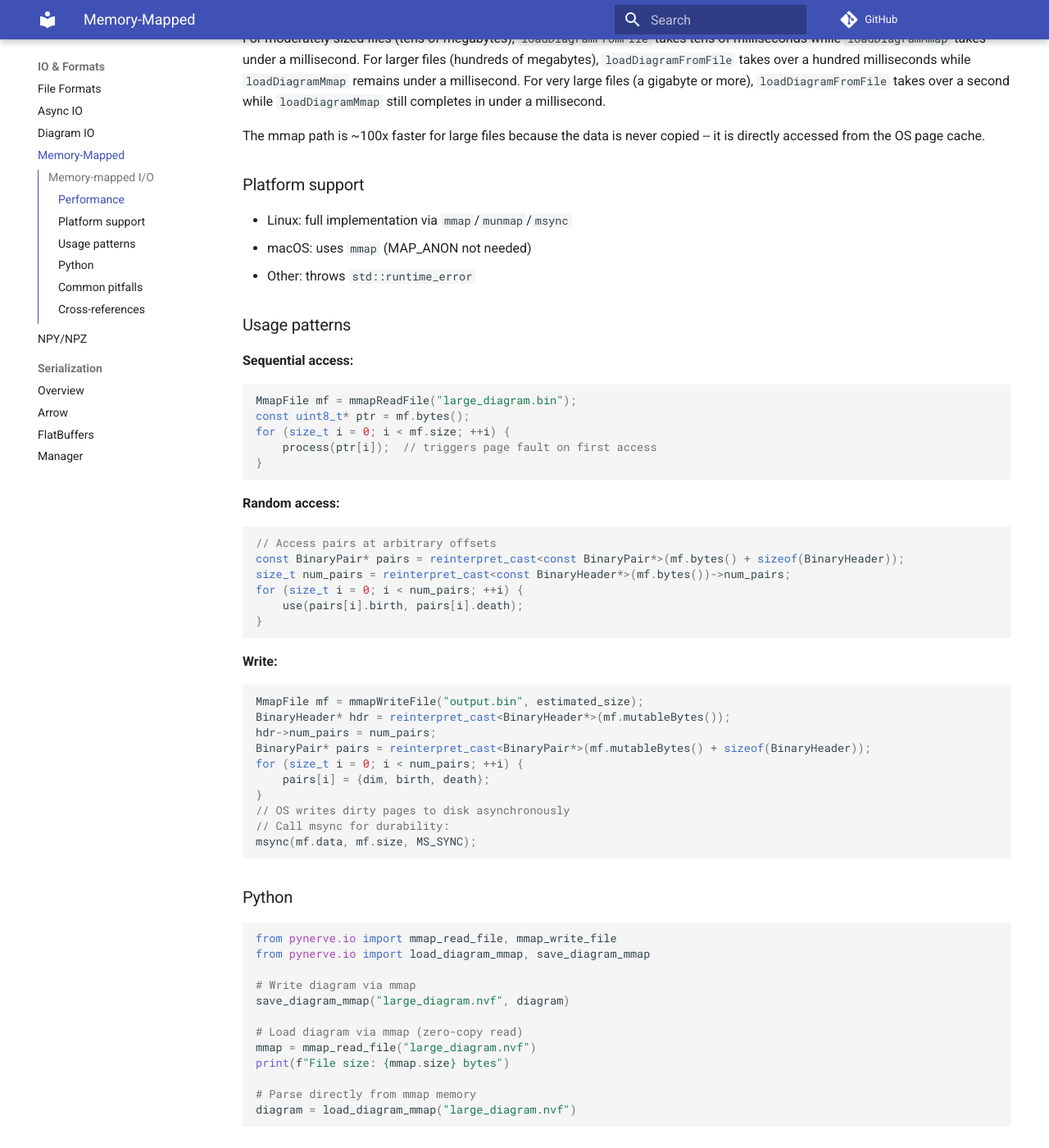
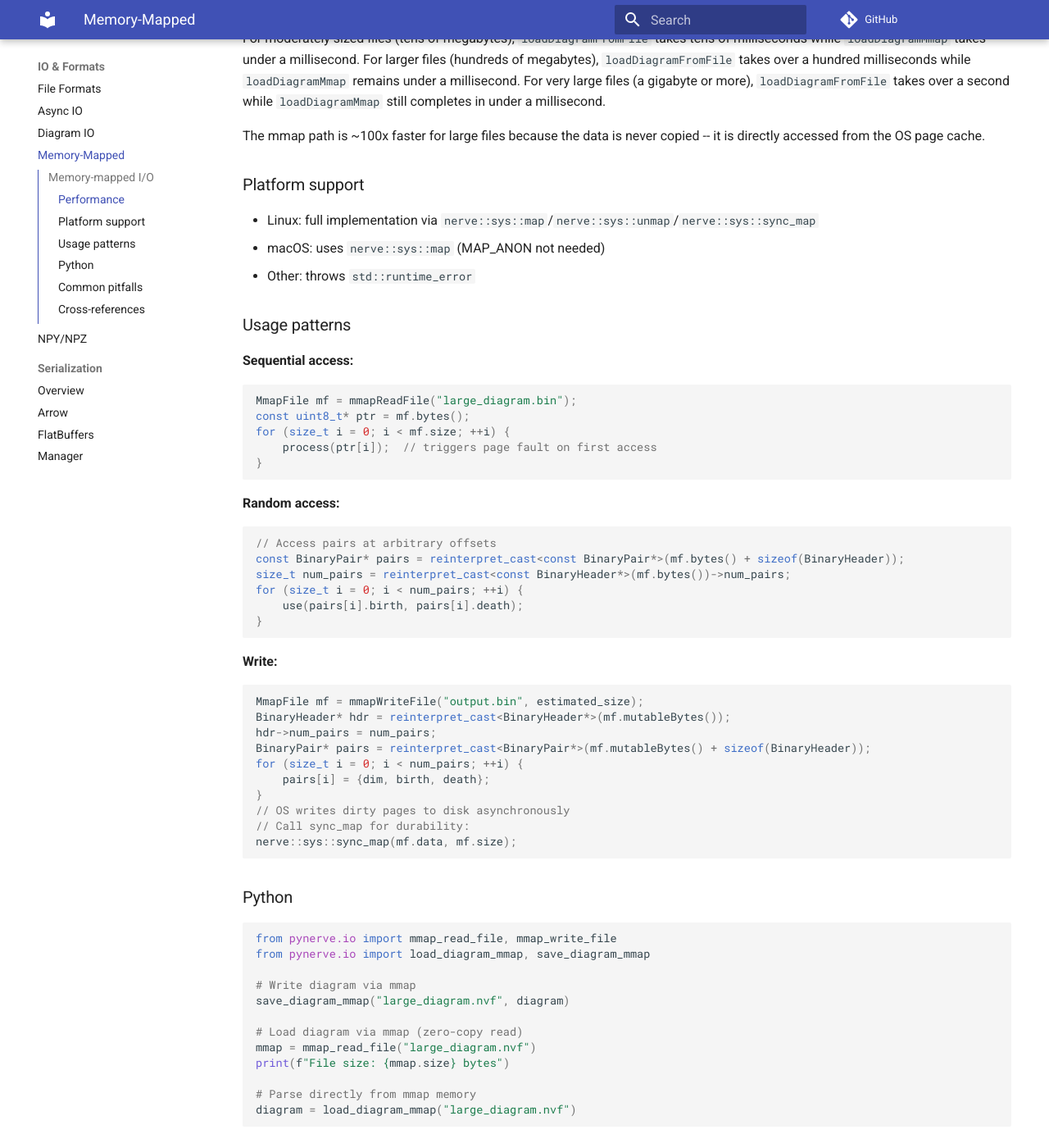
Before and after one commit to LSU-ATHENA/Pynerve, an MkDocs documentation site: the page built from doc/io/mmap.md, in a window 1280 px wide and 1400 px high, scrolled down 1098 px. Shown: the whole window at 82% size. Built offline with MkDocs 1.6.1 and Material for MkDocs 9.7.7, drawn with Linux system fonts in a browser that asks for light colours; comment, search, counter and statistics services are not loaded.

````diff
--- a/doc/io/mmap.md
+++ b/doc/io/mmap.md
@@ -55,8 +55,8 @@ copied -- it is directly accessed from the OS page cache.
 
 ### Platform support
 
-- Linux: full implementation via `mmap`/`munmap`/`msync`
-- macOS: uses `mmap` (MAP_ANON not needed)
+- Linux: full implementation via `nerve::sys::map`/`nerve::sys::unmap`/`nerve::sys::sync_map`
+- macOS: uses `nerve::sys::map` (MAP_ANON not needed)
 - Other: throws `std::runtime_error`
 
 
@@ -91,8 +91,8 @@ for (size_t i = 0; i < num_pairs; ++i) {
     pairs[i] = {dim, birth, death};
 }
 // OS writes dirty pages to disk asynchronously
-// Call msync for durability:
-msync(mf.data, mf.size, MS_SYNC);
+// Call sync_map for durability:
+nerve::sys::sync_map(mf.data, mf.size);
 ```
 
 ### Python
````
Also changed, not shown: doc/core/thread_pool.md (+3 -2 lines), doc/guides/perf/microarchitecture.md (+2 -2 lines), doc/guides/streaming_persistence/lock_free.md (+8 -0 lines).
